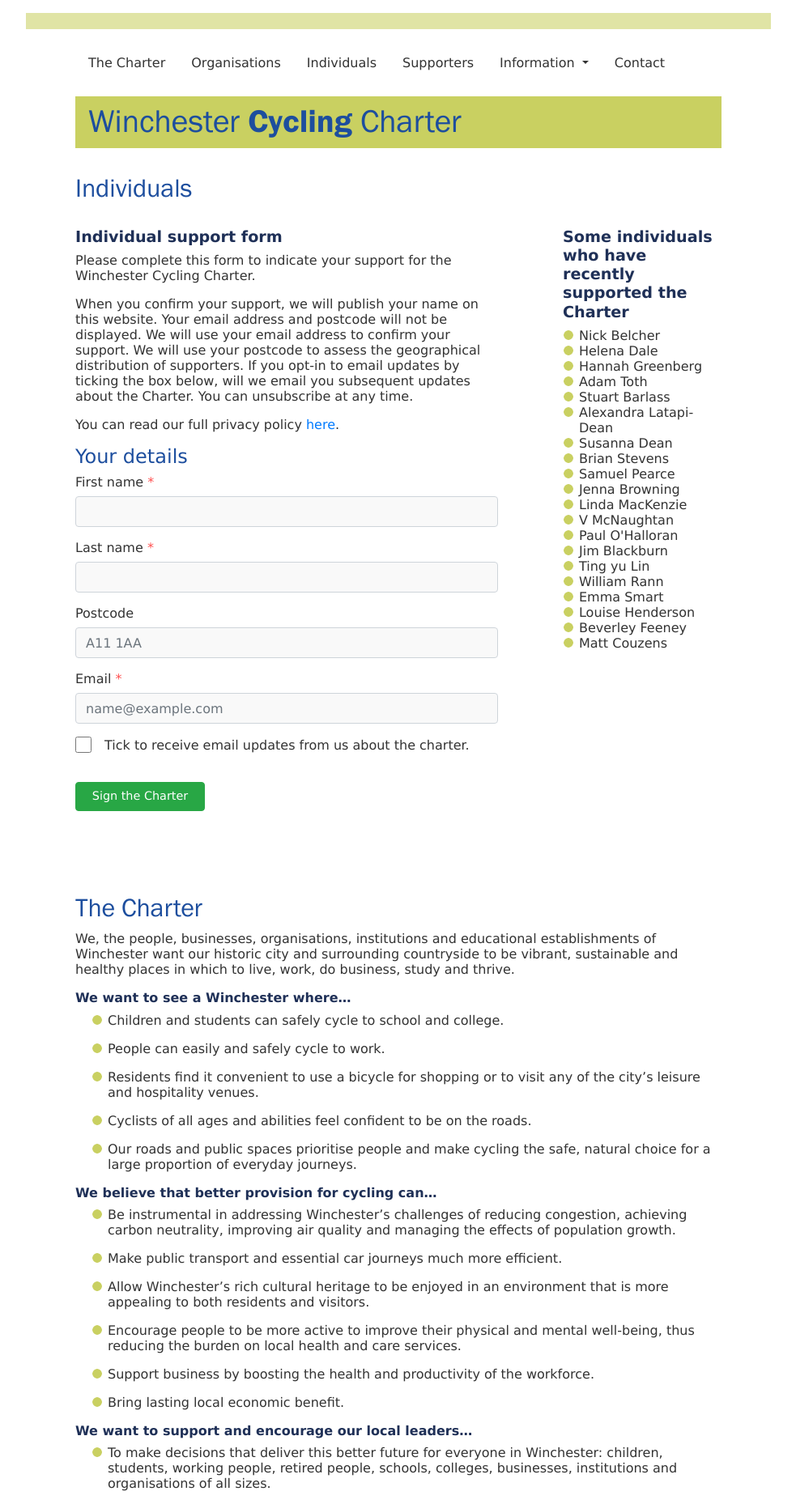
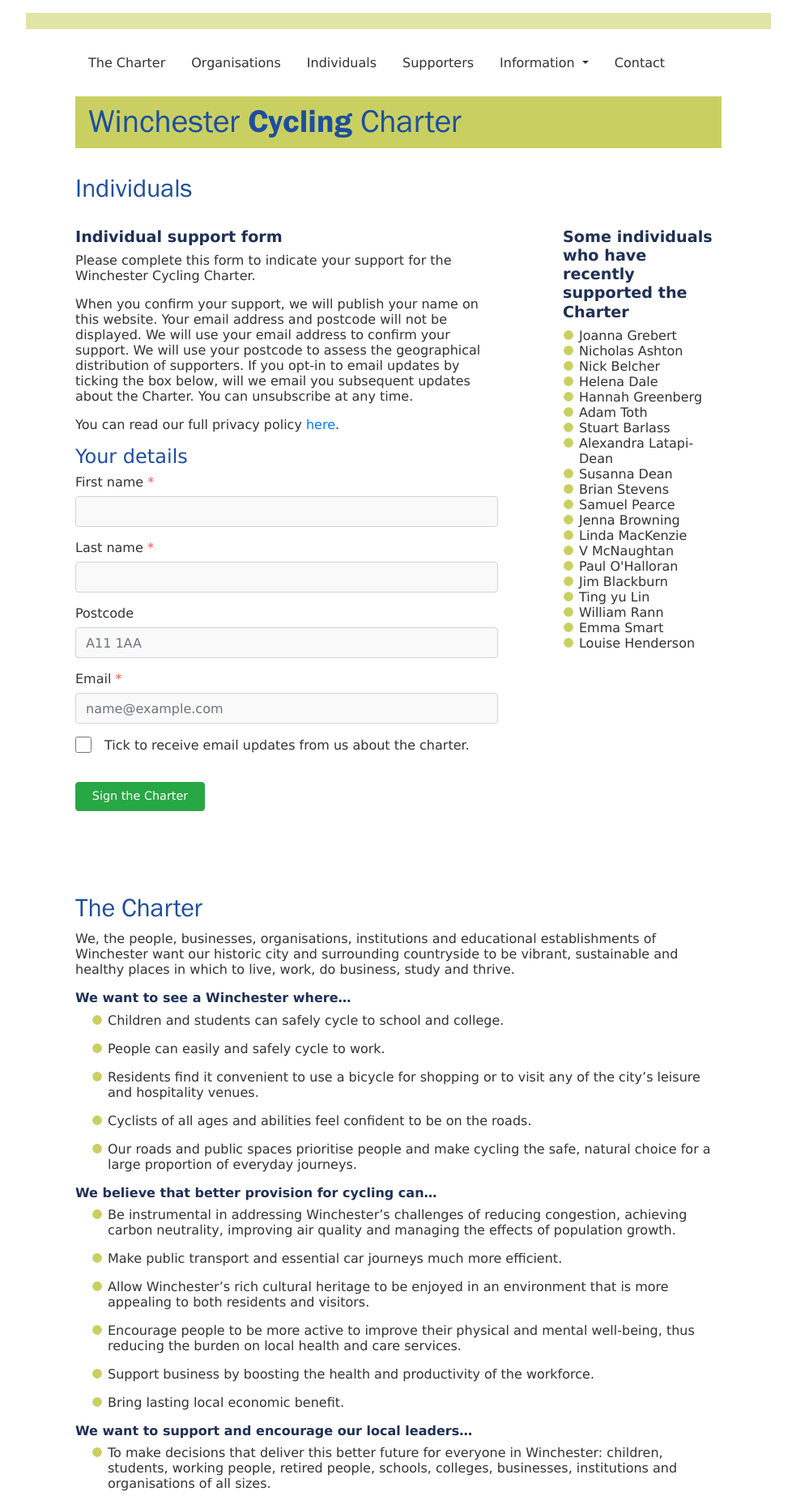
Before and after one commit to winchestercyclingcharter/winchestercyclingcharter.github.io, a Jekyll site: the page built from ind-page.md, in a window 1280 px wide. Shown: the whole page at 81% size, without its empty margins (148-1131 px from the left). Built offline with Jekyll 4.4.1, drawn with Linux system fonts in a browser that asks for light colours; nearby versions of some CDN libraries.

Commit message:
Update people.yml

```diff
--- a/_data/people.yml
+++ b/_data/people.yml
@@ -740,3 +740,5 @@ people:
 - { lastname: Greenberg, firstname: Hannah, dt: 20211118-094417-401746 }
 - { lastname: Dale , firstname: Helena , dt: 20211118-123054-000834 }
 - { lastname: Belcher, firstname: Nick, dt: 20211119-102811-201422 }
+- { lastname: Ashton, firstname: Nicholas, dt: 20211120-143935-909312 }
+- { lastname: Grebert, firstname: Joanna, dt: 20211121-142427-719668 }
```
